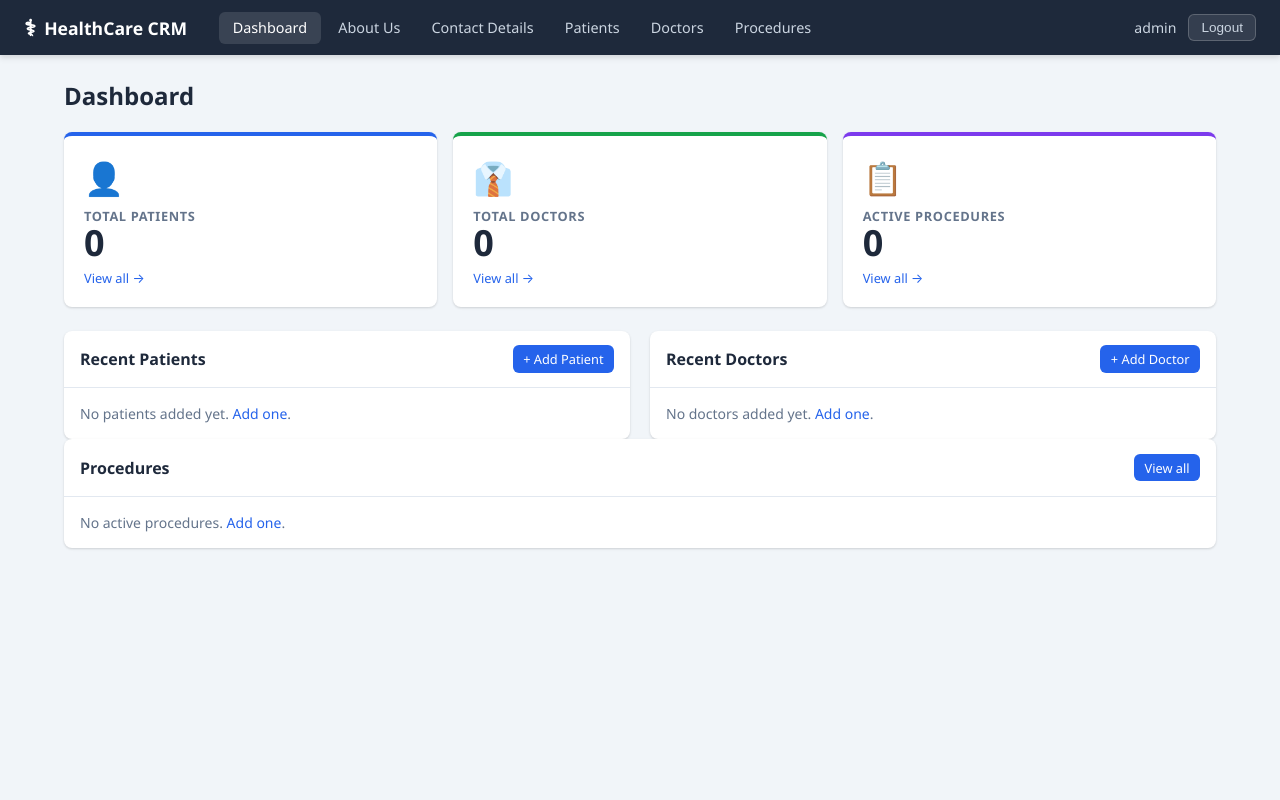
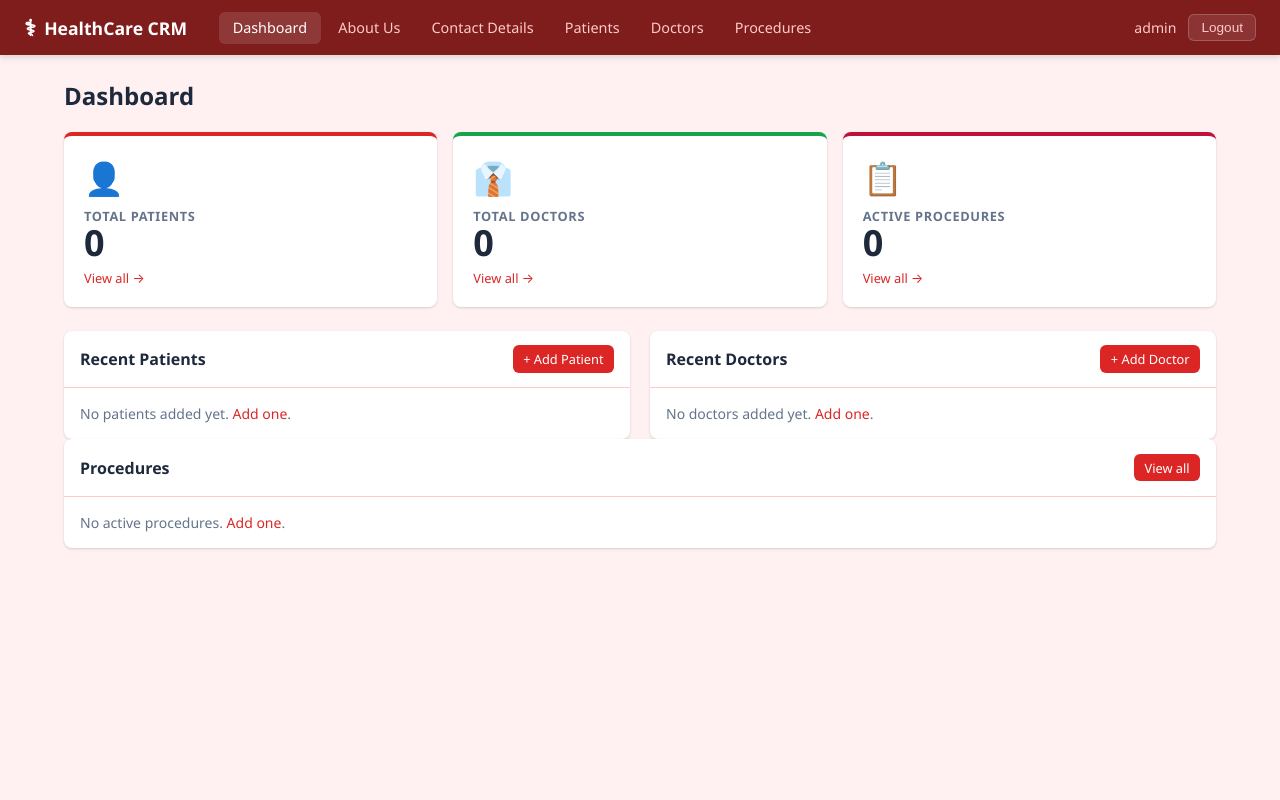
Before and after one commit to HarshSharma2411/healthcare-crm, a Django app: page / in a window 1280 px wide. Run offline with Django 5.2, Linux system fonts and the light colour scheme; a user stored in the database is signed in; data that the repository does not hold is empty.

Commit message:
feat: apply red color theme across entire product
Agent-Logs-Url: https://github.com/HarshSharma2411/healthcare-crm/sessions/b44796d7-bb06-4ba3-9d23-c382fe376f56

Co-authored-by: HarshSharma2411 <282248944+HarshSharma2411@users.noreply.github.com>

```diff
--- a/static/css/style.css
+++ b/static/css/style.css
@@ -2,20 +2,20 @@
 *, *::before, *::after { box-sizing: border-box; margin: 0; padding: 0; }
 
 :root {
-  --color-primary:    #2563eb;
-  --color-primary-h:  #1d4ed8;
-  --color-danger:     #dc2626;
-  --color-danger-h:   #b91c1c;
+  --color-primary:    #dc2626;
+  --color-primary-h:  #b91c1c;
+  --color-danger:     #991b1b;
+  --color-danger-h:   #7f1d1d;
   --color-secondary:  #64748b;
   --color-secondary-h:#475569;
   --color-success:    #16a34a;
-  --color-bg:         #f1f5f9;
+  --color-bg:         #fff1f2;
   --color-surface:    #ffffff;
-  --color-border:     #e2e8f0;
+  --color-border:     #fecaca;
   --color-text:       #1e293b;
   --color-text-muted: #64748b;
-  --color-nav-bg:     #1e293b;
-  --color-nav-text:   #cbd5e1;
+  --color-nav-bg:     #7f1d1d;
+  --color-nav-text:   #fecaca;
   --radius:           8px;
   --shadow:           0 1px 3px rgba(0,0,0,.1), 0 1px 2px rgba(0,0,0,.06);
   --shadow-md:        0 4px 6px rgba(0,0,0,.07), 0 2px 4px rgba(0,0,0,.06);
@@ -112,7 +112,7 @@ a:hover { text-decoration: underline; }
 .message-success { background: #f0fdf4; border-color: var(--color-success); color: #166534; }
 .message-error   { background: #fef2f2; border-color: var(--color-danger);  color: #991b1b; }
 .message-warning { background: #fffbeb; border-color: #d97706; color: #92400e; }
-.message-info    { background: #eff6ff; border-color: var(--color-primary); color: #1e40af; }
+.message-info    { background: #fff1f2; border-color: var(--color-primary); color: #991b1b; }
 
 /* ── Page Header ──────────────────────────────────────────────── */
 .page-header {
@@ -182,7 +182,7 @@ a:hover { text-decoration: underline; }
   overflow: hidden;
   font-size: .875rem;
 }
-.table thead tr { background: #f8fafc; border-bottom: 2px solid var(--color-border); }
+.table thead tr { background: #fff5f5; border-bottom: 2px solid var(--color-border); }
 .table th {
   padding: .75rem 1rem;
   text-align: left;
@@ -194,7 +194,7 @@ a:hover { text-decoration: underline; }
 }
 .table td { padding: .75rem 1rem; border-bottom: 1px solid var(--color-border); vertical-align: middle; }
 .table tbody tr:last-child td { border-bottom: none; }
-.table tbody tr:hover { background: #f8fafc; }
+.table tbody tr:hover { background: #fff5f5; }
 .table-link { color: var(--color-primary); font-weight: 500; }
 .table-link:hover { text-decoration: underline; }
 .actions { display: flex; gap: .35rem; }
@@ -207,7 +207,7 @@ a:hover { text-decoration: underline; }
   font-size: .75rem;
   font-weight: 600;
 }
-.badge-blue   { background: #dbeafe; color: #1d4ed8; }
+.badge-primary { background: #fee2e2; color: #991b1b; }
 .badge-green  { background: #dcfce7; color: #166534; }
 .badge-gray   { background: #f1f5f9; color: #475569; }
 .badge-red    { background: #fee2e2; color: #991b1b; }
@@ -231,7 +231,7 @@ a:hover { text-decoration: underline; }
 }
 .stat-blue   { border-top-color: var(--color-primary); }
 .stat-green  { border-top-color: var(--color-success); }
-.stat-purple { border-top-color: #7c3aed; }
+.stat-accent { border-top-color: #be123c; }
 .stat-icon  { font-size: 2rem; }
 .stat-label { font-size: .8rem; text-transform: uppercase; letter-spacing: .05em; color: var(--color-text-muted); font-weight: 600; }
 .stat-value { font-size: 2.25rem; font-weight: 700; color: var(--color-text); line-height: 1; }
@@ -292,7 +292,7 @@ a:hover { text-decoration: underline; }
   transition: border-color .15s, box-shadow .15s;
   width: 100%;
 }
-.form-input:focus { border-color: var(--color-primary); box-shadow: 0 0 0 3px rgba(37,99,235,.12); }
+.form-input:focus { border-color: var(--color-primary); box-shadow: 0 0 0 3px rgba(220,38,38,.12); }
 select.form-input { appearance: auto; }
 .form-checkbox { width: 1rem; height: 1rem; cursor: pointer; }
 .field-error { color: var(--color-danger); font-size: .8rem; margin-top: .2rem; }
@@ -396,7 +396,7 @@ select.form-input { appearance: auto; }
   align-items: center;
   justify-content: center;
   min-height: 100vh;
-  background: linear-gradient(135deg, #1e293b 0%, #2563eb 100%);
+  background: linear-gradient(135deg, #7f1d1d 0%, #dc2626 100%);
 }
 .login-card {
   background: #fff;
--- a/templates/dashboard.html
+++ b/templates/dashboard.html
@@ -25,7 +25,7 @@
     <a href="{% url 'doctor_list' %}" class="stat-link">View all &rarr;</a>
   </div>
 
-  <div class="stat-card stat-purple">
+  <div class="stat-card stat-accent">
     <div class="stat-icon">&#128203;</div>
     <div class="stat-body">
       <p class="stat-label">Active Procedures</p>
@@ -51,7 +51,7 @@
         <tr>
           <td>{{ p.full_name }}</td>
           <td>{{ p.get_gender_display }}</td>
-          <td><span class="badge badge-blue">{{ p.blood_group }}</span></td>
+          <td><span class="badge badge-primary">{{ p.blood_group }}</span></td>
           <td>{{ p.phone }}</td>
           <td><a href="{% url 'patient_detail' p.pk %}" class="table-link">View</a></td>
         </tr>
--- a/templates/patients/detail.html
+++ b/templates/patients/detail.html
@@ -20,7 +20,7 @@
       <dt>Full Name</dt><dd>{{ patient.full_name }}</dd>
       <dt>Date of Birth</dt><dd>{{ patient.date_of_birth }}</dd>
       <dt>Gender</dt><dd>{{ patient.get_gender_display }}</dd>
-      <dt>Blood Group</dt><dd><span class="badge badge-blue">{{ patient.blood_group }}</span></dd>
+      <dt>Blood Group</dt><dd><span class="badge badge-primary">{{ patient.blood_group }}</span></dd>
     </dl>
   </div>
 
--- a/templates/patients/list.html
+++ b/templates/patients/list.html
@@ -28,7 +28,7 @@
       <td><a href="{% url 'patient_detail' p.pk %}" class="table-link">{{ p.full_name }}</a></td>
       <td>{{ p.date_of_birth }}</td>
       <td>{{ p.get_gender_display }}</td>
-      <td><span class="badge badge-blue">{{ p.blood_group }}</span></td>
+      <td><span class="badge badge-primary">{{ p.blood_group }}</span></td>
       <td>{{ p.phone }}</td>
       <td>{{ p.email|default:"—" }}</td>
       <td class="actions">
```
